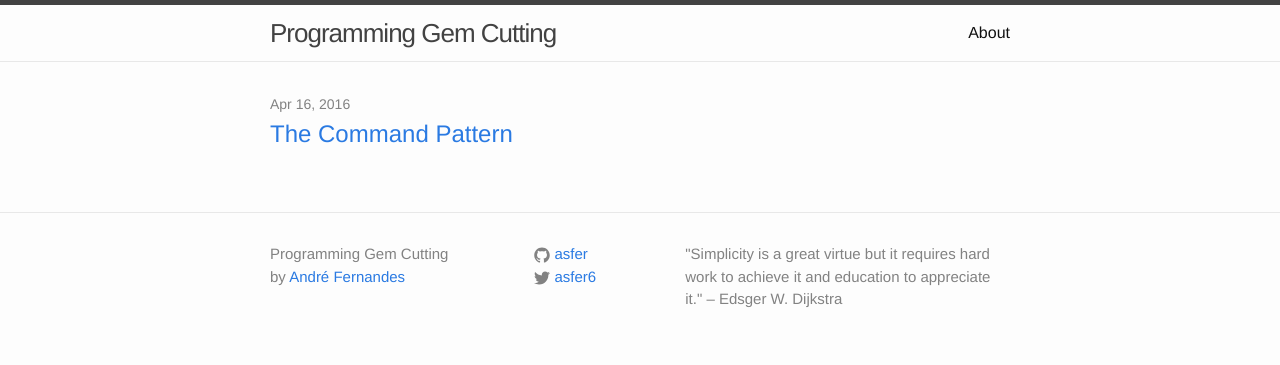
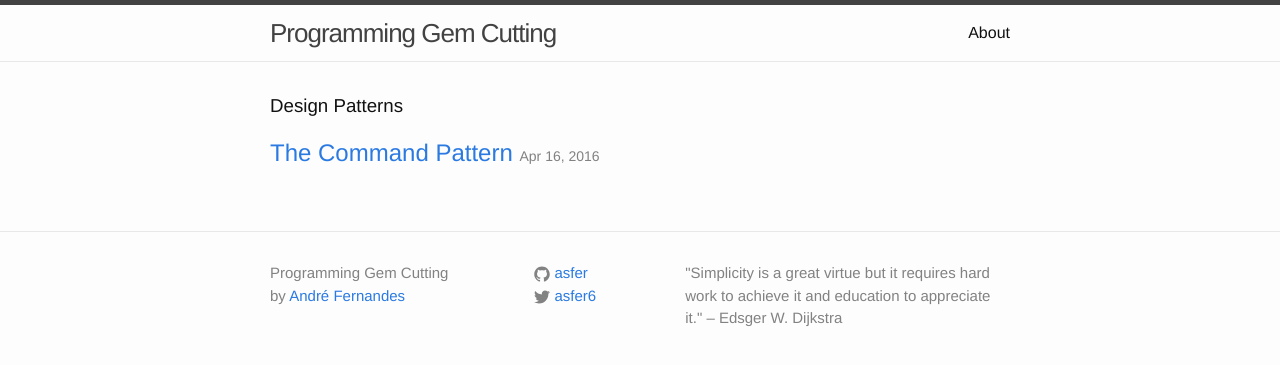
Before and after one commit to asfer/asfer.github.io, a Jekyll site: the page built from index.html, in a window 1280 px wide. Shown: the top 365 px of the page. Built offline with Jekyll 4.4.1, drawn with Linux system fonts in a browser that asks for light colours.

Commit message:
reformated the index.html

```diff
--- a/index.html
+++ b/index.html
@@ -5,13 +5,12 @@ layout: default
 <div class="home">
 
   <ul class="post-list">
+    <h3>Design Patterns</h3>
     {% for article in site.patterns %}
       <li>
-        <span class="post-meta">{{ article.date | date: "%b %-d, %Y" }}</span>
-
-        <h3>
-          <a class="post-link" href="{{ article.url | prepend: site.baseurl }}">{{ article.title }}</a>
-        </h3>
+        <a class="post-link" href="{{ article.url | prepend: site.baseurl }}">{{ article.title }}
+          <span class="post-meta">{{ article.date | date: "%b %-d, %Y" }}</span>
+        </a>
       </li>
     {% endfor %}
   </ul>
```
